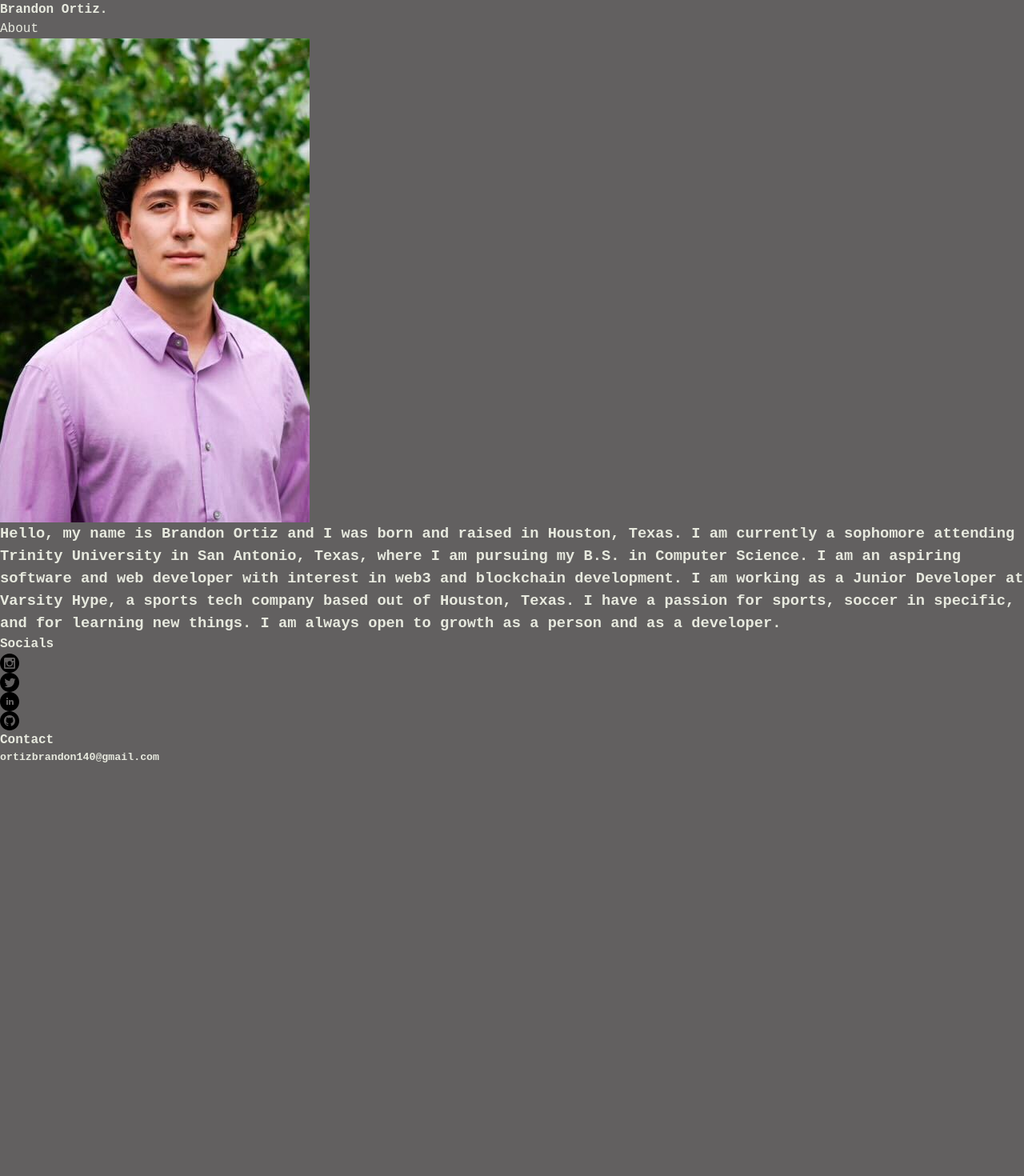
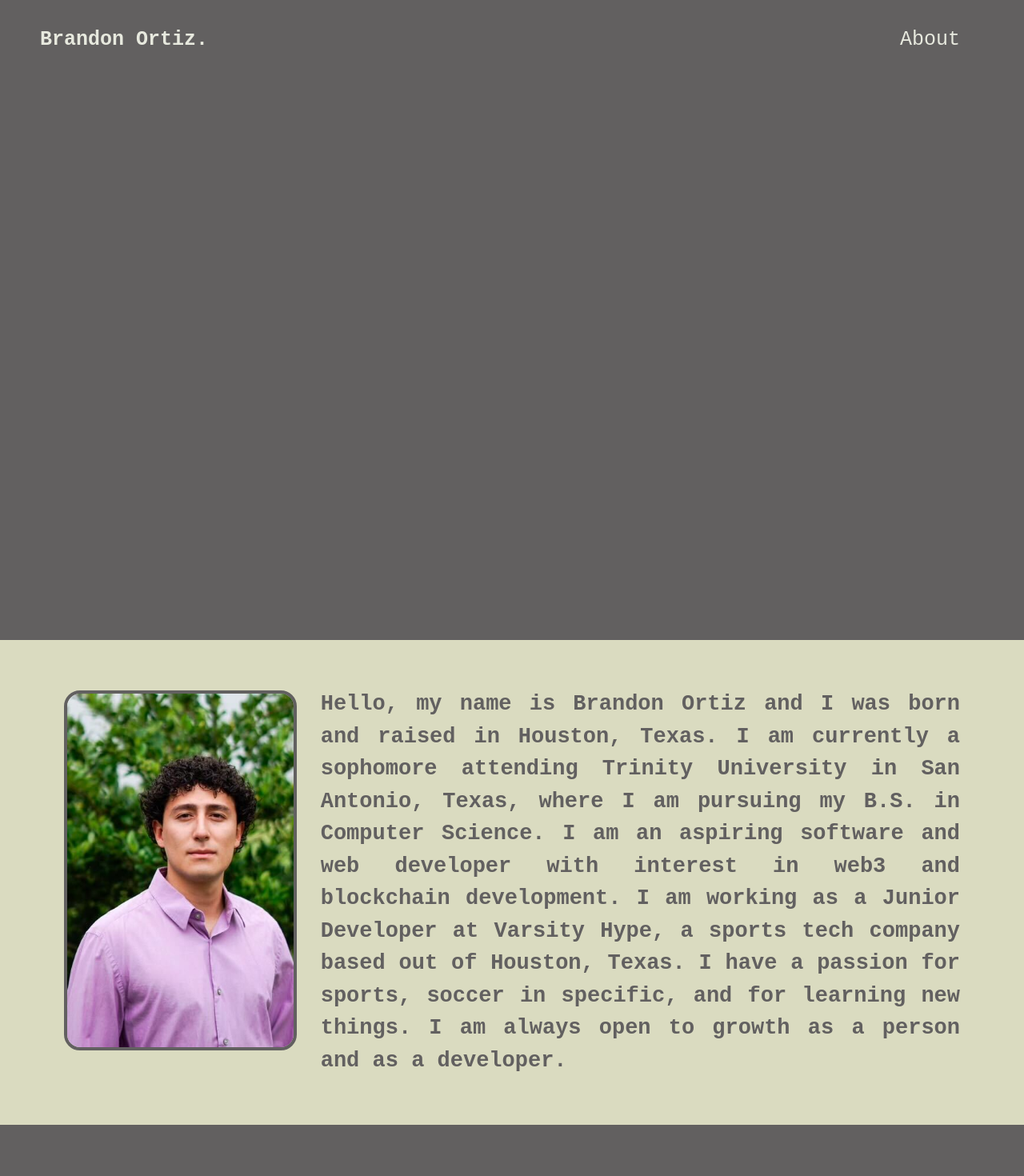
Before and after one commit to Bortiz25/BrandonOrtiz.com, a React (Create React App) app: page / in a window 1280 px wide. Shown: the top 1470 px of the page at 80% size. Before the commit the page ends 957 px from the top, so only its background shows below. Built offline with nearby package versions, Linux system fonts and the light colour scheme.

Commit message:
CSS styling using React modules

```diff
--- a/src/App.js
+++ b/src/App.js
@@ -2,6 +2,7 @@
 import Nav from "./components/Nav";
 import Body from "./components/Body";
 import Footer from "./components/Footer";
+import "./index.css";
 
 function App() {
   return (
--- a/src/components/Body.js
+++ /dev/null
@@ -1,33 +0,0 @@
-// function component that will render the body of the site
-import headshot from "../resources/headshot.jpg";
-
-function Body() {
-  return (
-    <main>
-      <div className="homeScreen">
-        <header>
-          <h2 id="home" className="intro"></h2>
-        </header>
-      </div>
-      <div className="aboutMeBackground" id="aboutMe">
-        <img
-          className="headshot"
-          src={headshot}
-          alt="Sorry this image is unavailable"
-        />
-        <h3 className="description">
-          Hello, my name is Brandon Ortiz and I was born and raised in Houston,
-          Texas. I am currently a sophomore attending Trinity University in San
-          Antonio, Texas, where I am pursuing my B.S. in Computer Science. I am
-          an aspiring software and web developer with interest in web3 and
-          blockchain development. I am working as a Junior Developer at Varsity
-          Hype, a sports tech company based out of Houston, Texas. I have a
-          passion for sports, soccer in specific, and for learning new things. I
-          am always open to growth as a person and as a developer.
-        </h3>
-      </div>
-    </main>
-  );
-}
-
-export default Body;
--- /dev/null
+++ b/src/components/Body/Body.module.css
@@ -0,0 +1,115 @@
+/* body module css file with the styling for the body */
+/* homescreen and about me styling */
+
+/* styling for home screen */
+.homeScreen {
+  background: #626060;
+  height: calc(100vh);
+  width: 100vw;
+  display: flex;
+  align-items: center;
+  justify-content: center;
+}
+
+.intro {
+  background: #626060;
+  text-align: center;
+  font-size: 50px;
+  font-weight: lighter;
+  padding: 100px 50px;
+}
+
+/* styling for about me page */
+.aboutMeBackground {
+  background: #dadbc0;
+  width: 100vw;
+}
+
+#aboutMe {
+  background-color: #dadbc0;
+  padding: 60px 40px;
+  display: flex;
+  flex-direction: column;
+  align-items: center;
+}
+
+.description {
+  color: #626060;
+  background-color: #dadbc0;
+  display: flex;
+  font-size: 20px;
+  text-align: justify;
+  height: auto;
+}
+
+.headshot {
+  height: auto;
+  width: 100%;
+  max-width: 500px;
+  border: 4px solid #626060;
+  border-radius: 20px;
+  margin-bottom: 30px;
+}
+
+/* styling for the image when the screen is 500px wide */
+@media (min-width: 500px) {
+  .headshot {
+    max-height: 450px;
+    width: auto;
+  }
+}
+
+/* styling for 650px */
+@media (min-width: 650px) {
+  .description {
+    font-size: 25px;
+  }
+}
+
+/* styling for the page when the screen is 820px wide */
+@media (min-width: 820px) {
+  /* Home page styling for over 820px */
+  .intro {
+    font-size: 90px;
+    flex-wrap: wrap;
+  }
+
+  /* About me page styling for over 820px */
+  #aboutMe {
+    align-items: center;
+  }
+
+  .description {
+    font-size: 30px;
+    background: none;
+    width: 75%;
+    height: auto;
+    text-align: justify;
+  }
+}
+
+/* styling for screens 1024px wide and larger */
+@media (min-width: 1024px) {
+  /* home screen styling for 1024px and above */
+  .intro {
+    font-size: 78px;
+  }
+
+  /* about me styling for 1024px and above */
+  #aboutMe {
+    flex-direction: row;
+    justify-content: center;
+    margin: 0 auto;
+    max-width: 1200px;
+  }
+
+  .headshot {
+    max-width: 350px;
+  }
+
+  .description {
+    text-align: justify;
+    font-size: 27px;
+    margin-left: 30px;
+  }
+}
--- /dev/null
+++ b/src/components/Body/index.js
@@ -0,0 +1,37 @@
+// function component that will render the body of the site
+import headshot from "../../resources/headshot.jpg";
+import styles from "./Body.module.css";
+
+function Body() {
+  return (
+    <main>
+      <div className={styles.homeScreen}>
+        <header>
+          <h2 id="home" className={styles.intro}></h2>
+        </header>
+      </div>
+      <div className={styles.aboutMeBackground} id="aboutMePage">
+        <div id={styles["aboutMe"]}>
+          <img
+            className={styles.headshot}
+            src={headshot}
+            alt="Sorry this image is unavailable"
+          />
+          <h3 className={styles.description}>
+            Hello, my name is Brandon Ortiz and I was born and raised in
+            Houston, Texas. I am currently a sophomore attending Trinity
+            University in San Antonio, Texas, where I am pursuing my B.S. in
+            Computer Science. I am an aspiring software and web developer with
+            interest in web3 and blockchain development. I am working as a
+            Junior Developer at Varsity Hype, a sports tech company based out of
+            Houston, Texas. I have a passion for sports, soccer in specific, and
+            for learning new things. I am always open to growth as a person and
+            as a developer.
+          </h3>
+        </div>
+      </div>
+    </main>
+  );
+}
+
+export default Body;
--- /dev/null
+++ b/src/components/Footer/Footer.module.css
@@ -0,0 +1,127 @@
+/* module css file for Footer styling */
+
+/* Footer styling for mobile */
+.rightFooter {
+  width: 100vw;
+  height: 50%;
+  display: flex;
+  flex-direction: column;
+}
+
+/* social media section styling */
+.footerLogo {
+  width: 100vw;
+  height: 124px;
+  display: flex;
+  justify-content: space-evenly;
+  align-items: center;
+  font-size: 40px;
+}
+
+.socialsLogo {
+  width: 100vw;
+  height: 124px;
+  display: flex;
+  justify-content: space-evenly;
+  align-items: center;
+}
+
+.socialLinks {
+  fill: #e7e9de;
+  width: 60px;
+  height: 60px;
+}
+
+.socialLinks:hover {
+  fill: wheat;
+}
+
+/* contact me section styling */
+.contactMe {
+  width: 100vw;
+  height: 50%;
+  display: flex;
+  flex-direction: column;
+  align-items: center;
+  margin-top: 50px;
+}
+
+.contactMeHeader {
+  font-size: 40px;
+}
+
+.contactMeBody {
+  font-size: 22px;
+  margin: 30px 10px 0 10px;
+}
+
+/* footer styling for 820px width */
+@media (min-width: 820px) {
+  .socialLinks {
+    width: 90px;
+    height: 90px;
+  }
+
+  .footerLogo {
+    font-size: 60px;
+    margin: 20px 0 0 0;
+  }
+
+  .contactMe {
+    margin-top: 20px;
+  }
+
+  .contactMeHeader {
+    font-size: 60px;
+  }
+
+  .contactMeBody {
+    font-size: 40px;
+  }
+}
+
+/* styling for 1024px and above */
+@media (min-width: 1024px) {
+  .rightFooter {
+    width: 50%;
+    height: 100%;
+    flex-direction: column;
+  }
+
+  .footerLogo {
+    width: 100%;
+    height: 50%;
+    margin-top: 50px;
+    font-size: 50px;
+  }
+
+  .socialsLogo {
+    width: 100%;
+    height: 50%;
+    margin-bottom: 50px;
+  }
+
+  .socialLinks {
+    width: 50px;
+    height: 50px;
+  }
+
+  .contactMe {
+    width: 50%;
+    height: 100%;
+    margin-top: 0px;
+    justify-content: center;
+  }
+
+  .contactMeHeader {
+    width: 100%;
+    font-size: 50px;
+    text-align: center;
+  }
+
+  .contactMeBody {
+    width: 100%;
+    text-align: center;
+    font-size: 30px;
+  }
+}
--- a/src/components/Footer.js
+++ b/src/components/Footer/index.js
@@ -1,48 +1,49 @@
 // this function component will render the footer of the page with all the information necessary
-import { ReactComponent as Instagram } from "../resources/instagram.svg";
-import { ReactComponent as Linkedin } from "../resources/linkedin.svg";
-import { ReactComponent as Twitter } from "../resources/twitter.svg";
-import { ReactComponent as Github } from "../resources/github.svg";
+import { ReactComponent as Instagram } from "../../resources/instagram.svg";
+import { ReactComponent as Linkedin } from "../../resources/linkedin.svg";
+import { ReactComponent as Twitter } from "../../resources/twitter.svg";
+import { ReactComponent as Github } from "../../resources/github.svg";
+import styles from "./Footer.module.css";
 
 function Footer() {
   return (
     <footer>
-      <div className="rightFooter">
-        <h4 className="footerLogo">Socials</h4>
-        <div className="socialsLogo">
+      <div className={styles.rightFooter}>
+        <h4 className={styles.footerLogo}>Socials</h4>
+        <div className={styles.socialsLogo}>
           <a
             target="_blank"
             rel="noopener noreferrer"
             href="https://www.instagram.com/ortiz._14/"
           >
-            <Instagram />
+            <Instagram className={styles.socialLinks} />
           </a>
           <a
             target="_blank"
             rel="noopener noreferrer"
             href="https://twitter.com/suspectbrando"
           >
-            <Twitter />
+            <Twitter className={styles.socialLinks} />
           </a>
           <a
             target="_blank"
             rel="noopener noreferrer"
             href="https://www.linkedin.com/in/brandon-ortiz-776159187/"
           >
-            <Linkedin />
+            <Linkedin className={styles.socialLinks} />
           </a>
           <a
             target="_blank"
             rel="noopener noreferrer"
             href="https://github.com/Bortiz25"
           >
-            <Github />
+            <Github className={styles.socialLinks} />
           </a>
         </div>
       </div>
-      <div className="contactMe">
-        <h4>Contact</h4>
-        <h5>ortizbrandon140@gmail.com</h5>
+      <div className={styles.contactMe}>
+        <h4 className={styles.contactMeHeader}>Contact</h4>
+        <h5 className={styles.contactMeBody}>ortizbrandon140@gmail.com</h5>
       </div>
     </footer>
   );
--- /dev/null
+++ b/src/components/Nav/Nav.module.css
@@ -0,0 +1,59 @@
+/* module css file that will have the styling for the nav bar */
+
+/* nav bar styling */
+.navTags {
+  font-size: 20px;
+  margin-right: 10px;
+  margin-top: 5spx;
+}
+
+.navLogo {
+  background-color: #626060;
+  font-size: 20px;
+}
+
+.navBar {
+  background: #626060;
+  display: flex;
+  justify-content: space-between;
+  align-items: center;
+  height: 100px;
+  width: calc(100vw);
+  padding: 30px;
+  position: fixed;
+  z-index: 2;
+}
+
+/* nav bar styling for when the screen is 820px and bigger  */
+@media (min-width: 820px) {
+  /* nav bar styling over 820px */
+  .navBar {
+    width: 100vw;
+    height: 150px;
+  }
+
+  .navLogo {
+    font-size: 35px;
+    margin-left: 20px;
+  }
+
+  .navTags {
+    font-size: 35px;
+    margin-right: 50px;
+  }
+}
+
+/* styling for the desktop adn larger screens for 1024 px and bigger */
+@media (min-width: 1024px) {
+  .navBar {
+    height: 100px;
+  }
+
+  .navLogo {
+    font-size: 25px;
+  }
+
+  .navTags {
+    font-size: 25px;
+  }
+}
--- a/src/components/Nav.js
+++ b/src/components/Nav/index.js
@@ -1,17 +1,18 @@
 // function component that will render the nav bar on the site
+import styles from "./Nav.module.css";
 
 function Nav() {
   // this return method will render all that is needed for the nav bar
   return (
-    <nav className="navBar">
-      <div className="navLogo">
+    <nav className={styles.navBar}>
+      <div className={styles.navLogo}>
         <h4>
           <a href="#home">Brandon Ortiz.</a>
         </h4>
       </div>
-      <ul className="navList">
-        <li className="navTags">
-          <a href="#aboutMe">About</a>
+      <ul>
+        <li className={styles.navTags}>
+          <a href="#aboutMePage">About</a>
         </li>
       </ul>
     </nav>
--- a/src/index.css
+++ b/src/index.css
@@ -84,7 +84,35 @@ a {
   text-decoration: inherit;
 }
 
+a:hover {
+  color: wheat;
+}
+
 ul {
   list-style-type: none;
   padding: 0;
 }
+
+footer {
+  background-color: #626060;
+  height: 500px;
+  width: 100vw;
+  display: flex;
+  flex-direction: column;
+}
+
+/* styling for 820px */
+@media (min-width: 820px) {
+  footer {
+    height: 650px;
+  }
+}
+
+/* styling for 1024px */
+@media (min-width: 1024px) {
+  footer {
+    height: 350px;
+    align-items: center;
+    flex-direction: row;
+  }
+}
```
Also changed, not shown: src/index.js (+4 -5 lines).
